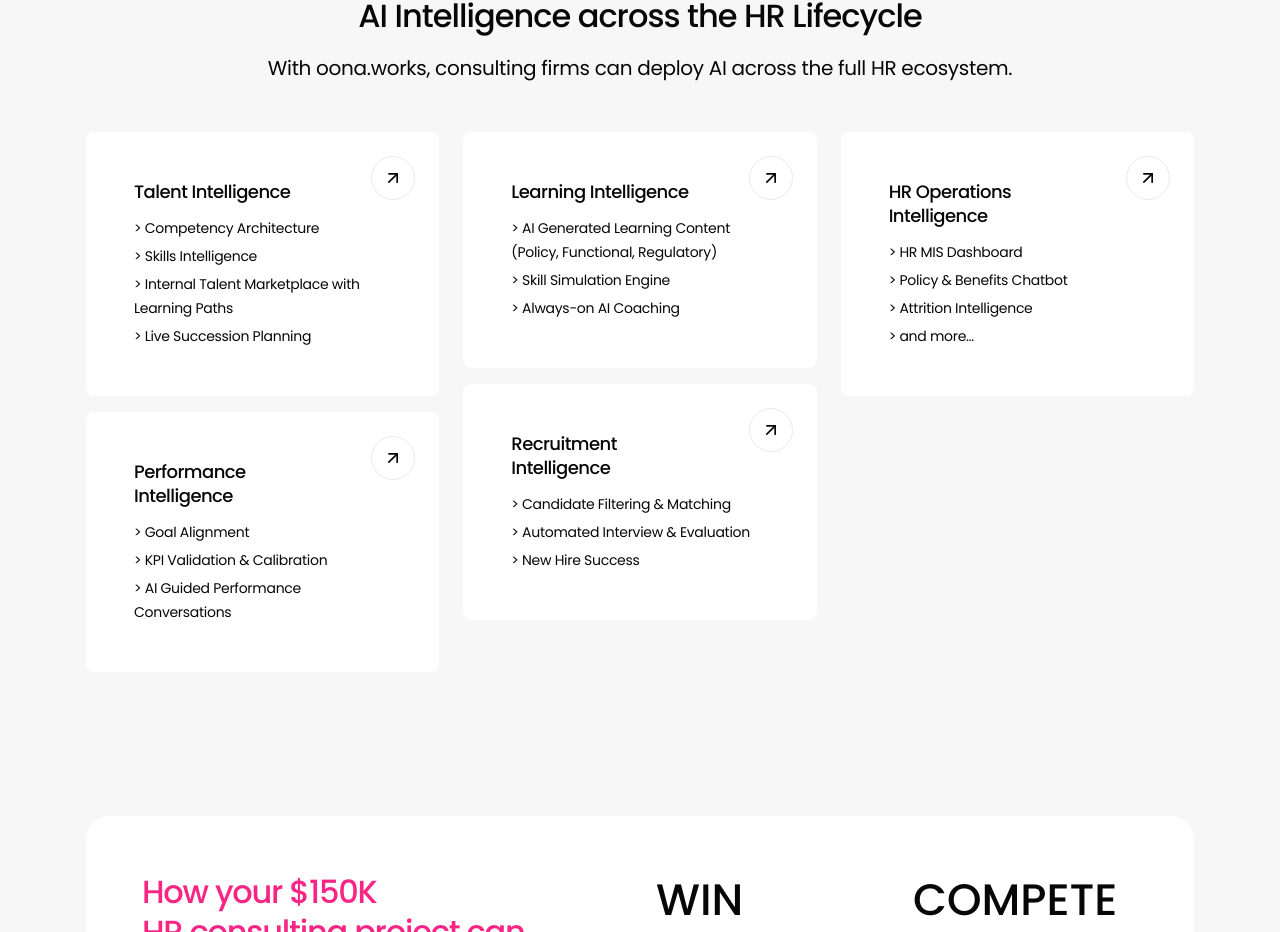
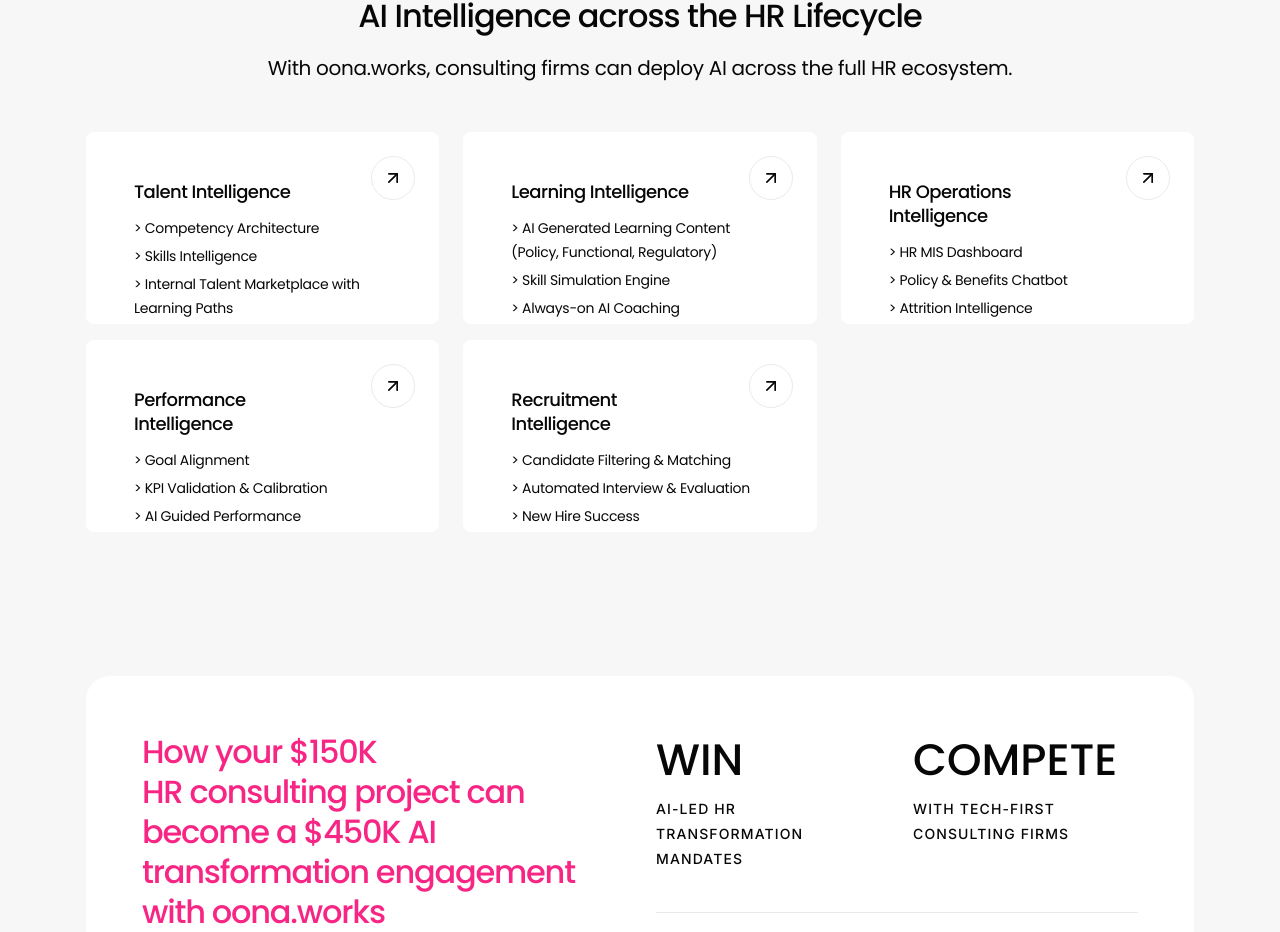
Before and after one commit to niketatjombay/oona.works, a Next.js app: page / in a window 1280 px wide. Shown: the part 3393-4325 px from the top of the page. Built offline with nearby package versions, Linux system fonts and the light colour scheme.

Commit message:
fix: set fixed height (192px) on HR Lifecycle cards for consistent sizing
All 5 product cards in the "AI Intelligence across the HR Lifecycle"
section now have h-[192px] matching Figma, regardless of content length.

Co-Authored-By: Claude Opus 4.6 (1M context) <noreply@anthropic.com>

```diff
--- a/src/components/sections/home/LifecycleSection.tsx
+++ b/src/components/sections/home/LifecycleSection.tsx
@@ -30,7 +30,7 @@ export function LifecycleSection() {
                 const cardContent = (
                   <div
                     key={cardIndex}
-                    className="bg-surface relative rounded-[8px] p-6 transition-shadow duration-200 hover:shadow-md md:p-[var(--card-padding-lg)]"
+                    className="bg-surface relative h-[192px] overflow-hidden rounded-[8px] p-6 transition-shadow duration-200 hover:shadow-md md:p-[var(--card-padding-lg)]"
                   >
                     <div className="border-border absolute top-6 right-6 flex h-[44px] w-[44px] items-center justify-center rounded-full border">
                       <ArrowUpRight className="text-foreground h-5 w-5" />
@@ -81,7 +81,7 @@ export function LifecycleSection() {
                 const cardContent = (
                   <motion.div
                     key={cardIndex}
-                    className="bg-surface relative rounded-[8px] p-6 md:p-[var(--card-padding-lg)]"
+                    className="bg-surface relative h-[192px] overflow-hidden rounded-[8px] p-6 md:p-[var(--card-padding-lg)]"
                     variants={staggerItem}
                     whileHover={scaleOnHover}
                   >
```
